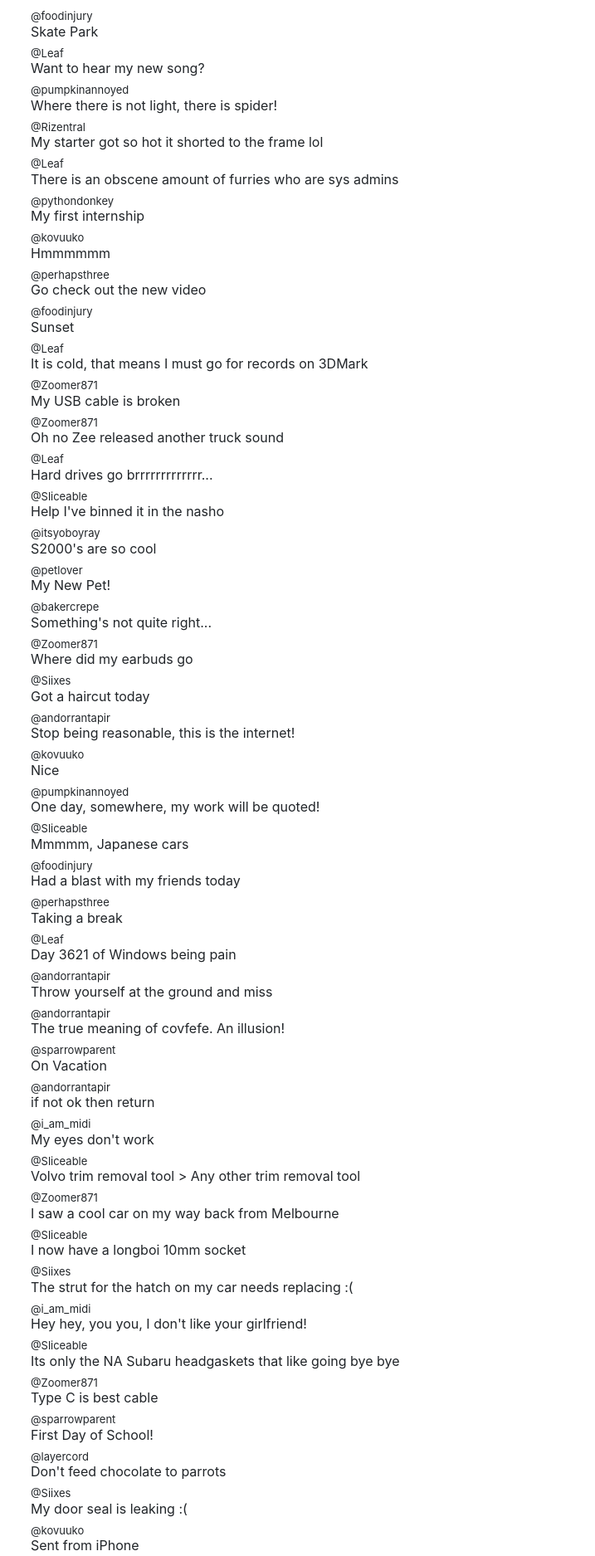
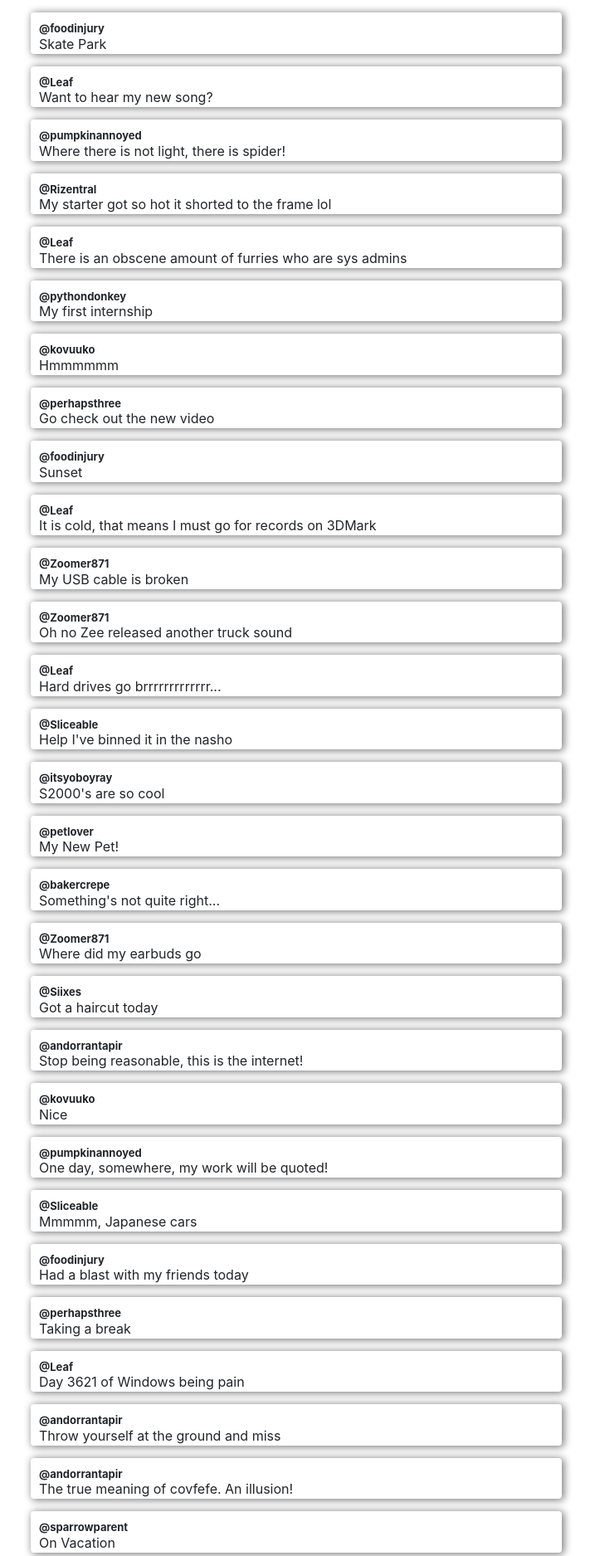
Before and after one commit to aetriusgx/cst-socialfinal, a Flask app: page / in a window 1280 px wide. Shown: the part 56-1931 px from the top of the page at 83% size, without its empty margins (283-1000 px from the left). Run offline with Flask 2, Linux system fonts and the light colour scheme; some libraries are stand-ins or nearby versions.

Commit message:
Styled some more. Looks decent

```diff
--- a/app/static/css/home.css
+++ b/app/static/css/home.css
@@ -9,6 +9,7 @@
 }
 
 .center-timeline {
+	margin-top: 15px;
 	flex: 2;
 }
 
@@ -17,16 +18,21 @@
 }
 
 .user-post {
-	border: 1px hidden;
-	box-shadow: 5px black;
+	border: 1px hidden black;
+	border-radius: 4px;
+	box-shadow: 2px 1px 10px 1px grey;
 	padding-top: 10px;
+	margin-bottom: 15px;
 }
 
 .user-post .post-username {
+	font-weight: bold;
 	font-size: small;
+	margin-left: 10px;
 }
 
 .user-post .post-content {
 	margin-top: -20px;
-	margin-bottom: -5px;
+	margin-bottom: 5px;
+	margin-left: 10px;
 }
```
